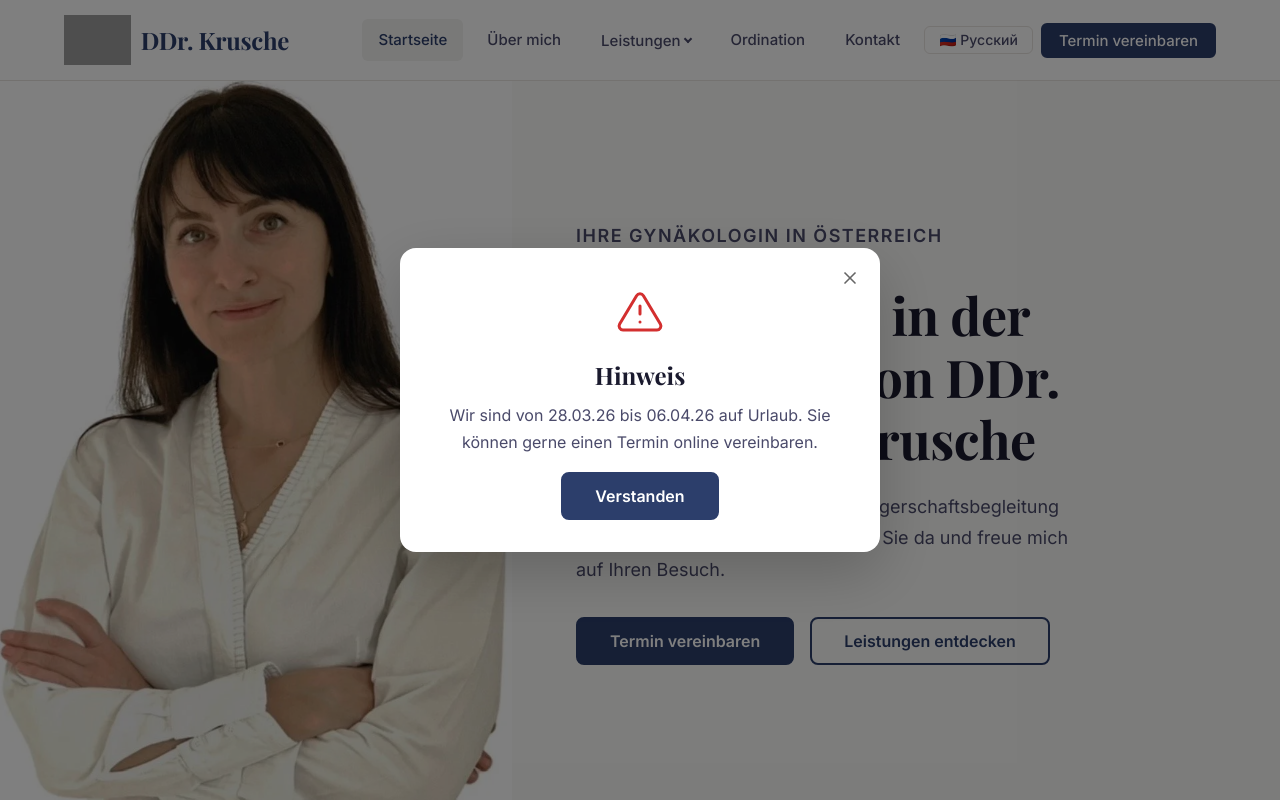
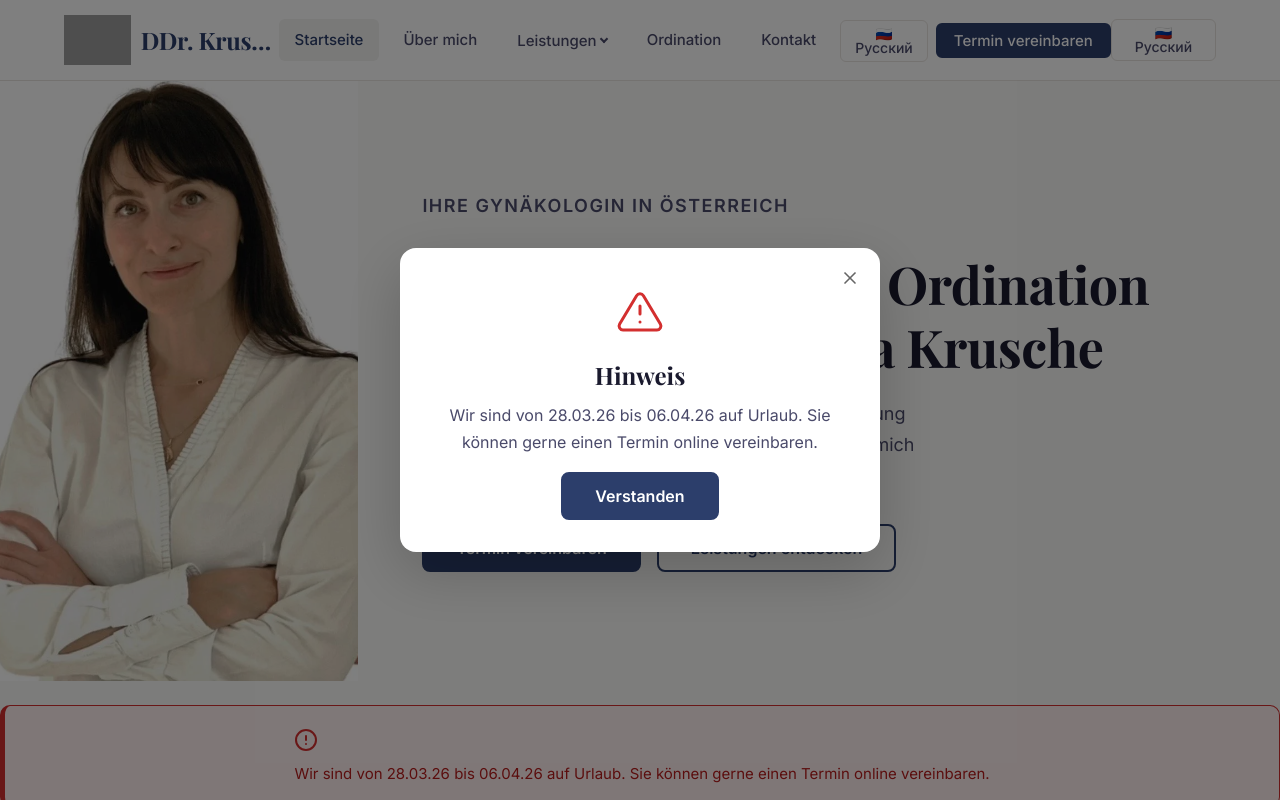
Before and after one commit to NicolasKrusche/DDR_Krusche, a React (Vite) app in the folder react-app/: page / in a window 1280 px wide. Shown: the top 800 px of the page. Built offline with nearby package versions, Linux system fonts and the light colour scheme; grey boxes are pictures that could not be loaded; a web font is replaced by a local one.

Commit message:
smaller picture + nacbar lanf change

```diff
--- a/react-app/src/components/Navbar.jsx
+++ b/react-app/src/components/Navbar.jsx
@@ -154,6 +154,11 @@
           </li>
         </ul>
 
+        {/* Language button (mobile only, shown next to hamburger) */}
+        <button className="lang-btn lang-btn-mobile" onClick={toggleLanguage} type="button">
+          {language === 'de' ? '\u{1F1F7}\u{1F1FA} \u0420\u0443\u0441\u0441\u043A\u0438\u0439' : '\u{1F1E9}\u{1F1EA} Deutsch'}
+        </button>
+
         {/* Hamburger button */}
         <button
           className={`nav-hamburger${menuOpen ? ' active' : ''}`}
@@ -224,10 +229,6 @@
           {t('navContact')}
         </Link>
 
-        <button className="lang-btn" onClick={() => { toggleLanguage(); closeMenu(); }} type="button">
-          {language === 'de' ? '\u{1F1F7}\u{1F1FA} \u0420\u0443\u0441\u0441\u043A\u0438\u0439' : '\u{1F1E9}\u{1F1EA} Deutsch'}
-        </button>
-
         <Link to="/termin" className="btn btn-primary" onClick={closeMenu}>
           {t('navAppointment')}
         </Link>
--- a/react-app/src/styles.css
+++ b/react-app/src/styles.css
@@ -464,6 +464,10 @@
    5. Language Switcher
    ========================================================================== */
 
+.lang-btn-mobile {
+  display: none;
+}
+
 .lang-btn {
   display: inline-flex;
   align-items: center;
@@ -562,7 +566,7 @@
 }
 
 .hero-image {
-  flex: 0 0 40%;
+  flex: 0 0 28%;
   position: relative;
   overflow: hidden;
 }
@@ -575,7 +579,7 @@
 }
 
 .hero-content {
-  flex: 0 0 60%;
+  flex: 0 0 72%;
   display: flex;
   flex-direction: column;
   justify-content: center;
@@ -1847,6 +1851,10 @@
     display: flex;
   }
 
+  .lang-btn-mobile {
+    display: inline-flex;
+  }
+
   /* Hero */
   .hero {
     flex-direction: column;
```
